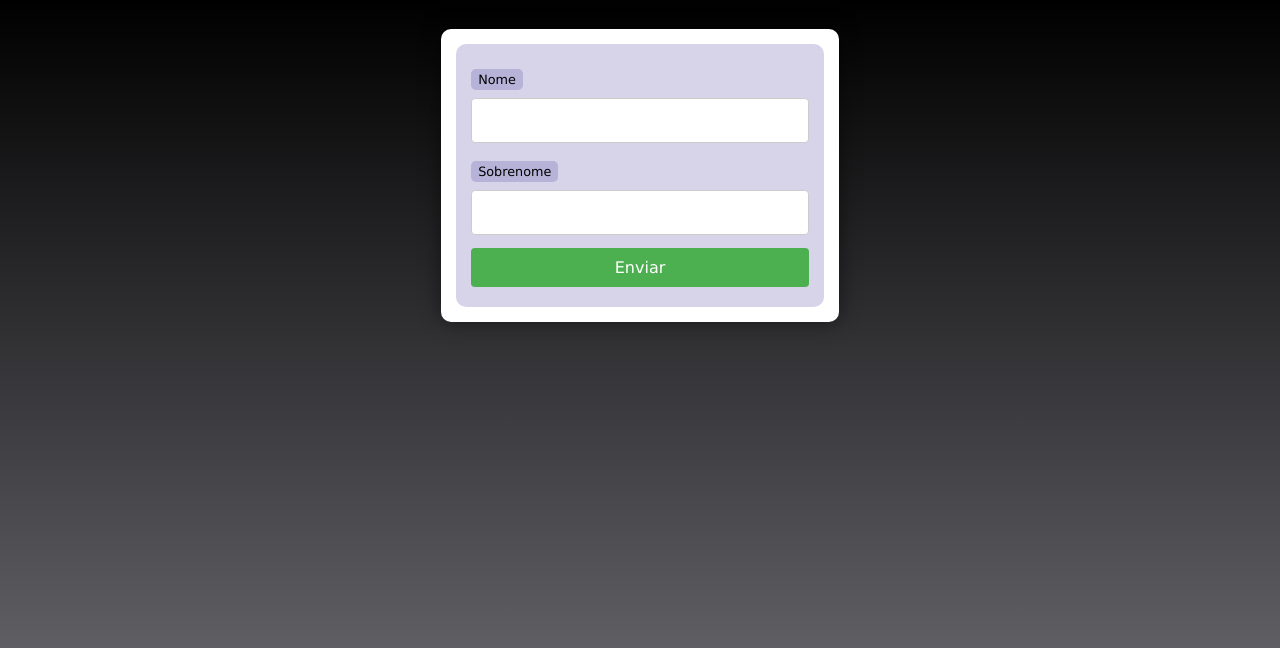
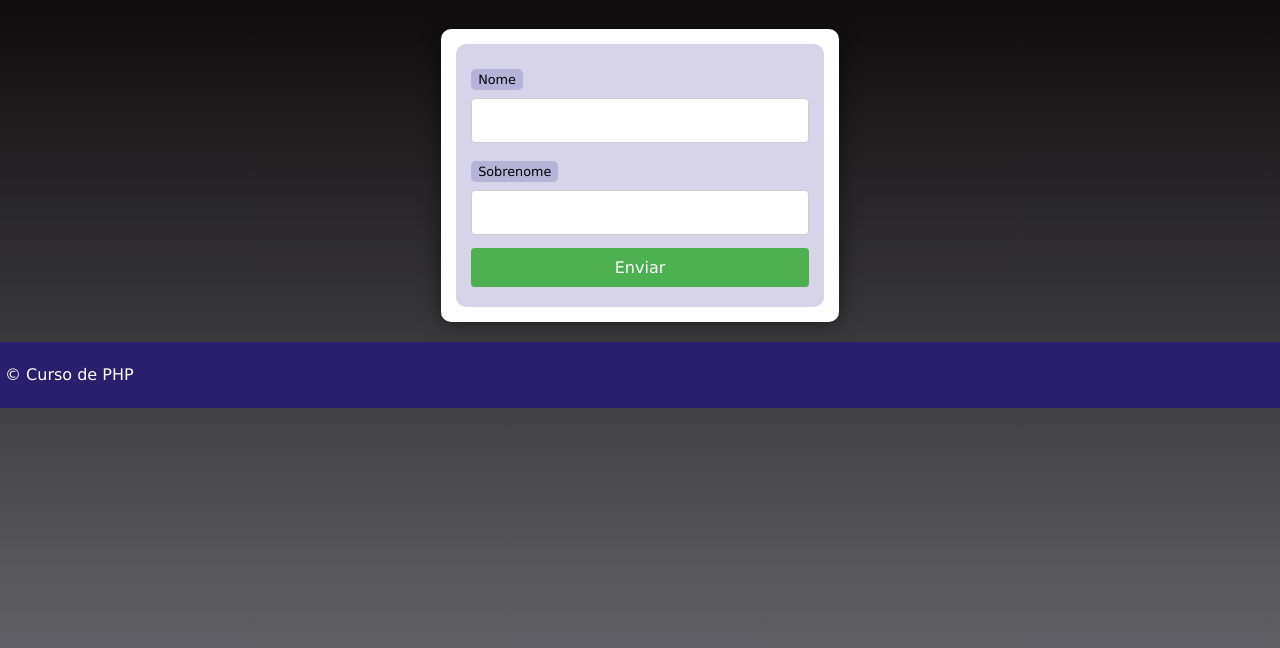
Before and after one commit to Conradiz/PHP, a PHP site: page / in a window 1280 px wide. Shown: the top 648 px of the page. Run offline with PHP 8.4, Linux system fonts and the light colour scheme.

Commit message:
add footer

```diff
--- a/index.html
+++ b/index.html
@@ -19,8 +19,10 @@
             <input type="text" name="sobrenome" id="idsobrenome">
             <input type="submit" value="Enviar">
         </form>
-
     </section>
+    <footer>
+        <p> &copy; Curso de PHP</p>
+    </footer>
 
 </body>
 </html>
--- a/style.css
+++ b/style.css
@@ -9,7 +9,7 @@
 
 body {
     background-color: #15142b;
-    background-image: linear-gradient(180deg, #000000, #74747b);
+    background-image: linear-gradient(180deg, #0e0c0c, #74747b);
     background-repeat: no-repeat;
     background-position: center center;
     background-size: cover;
```
